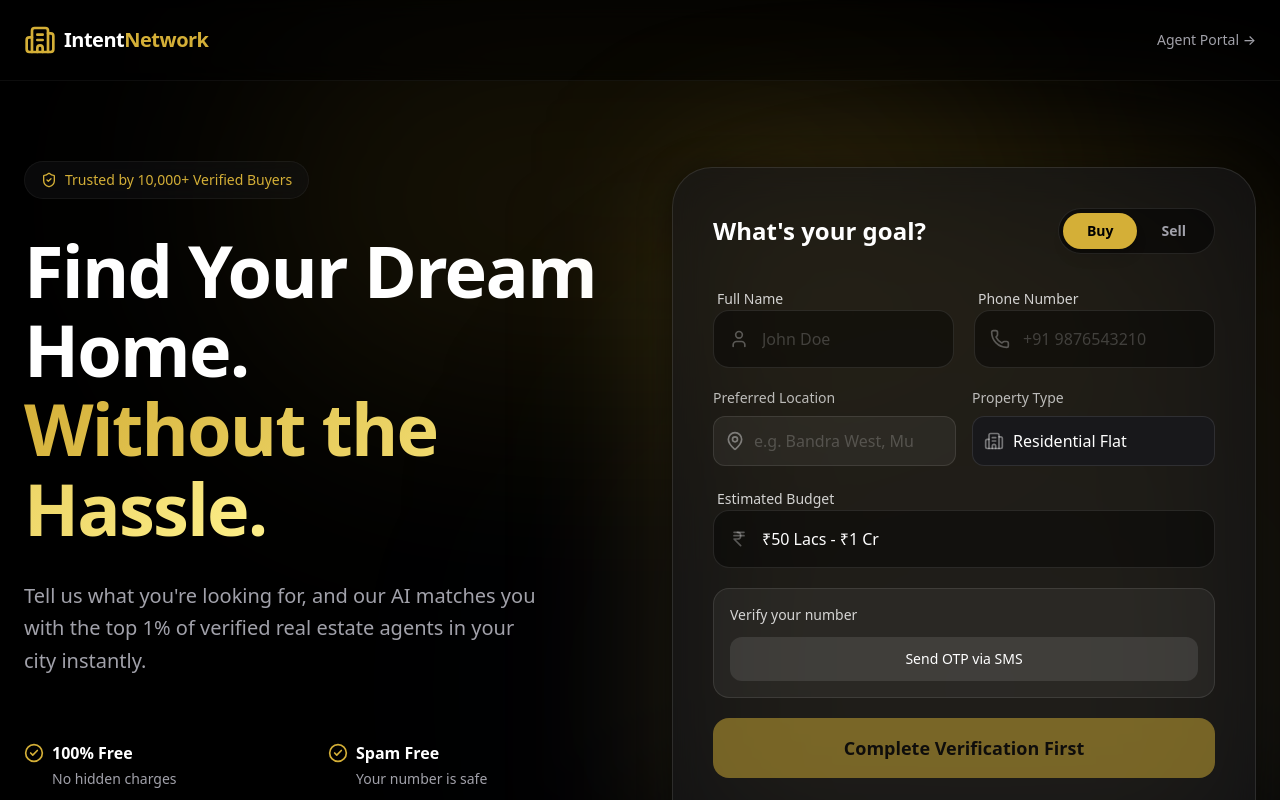
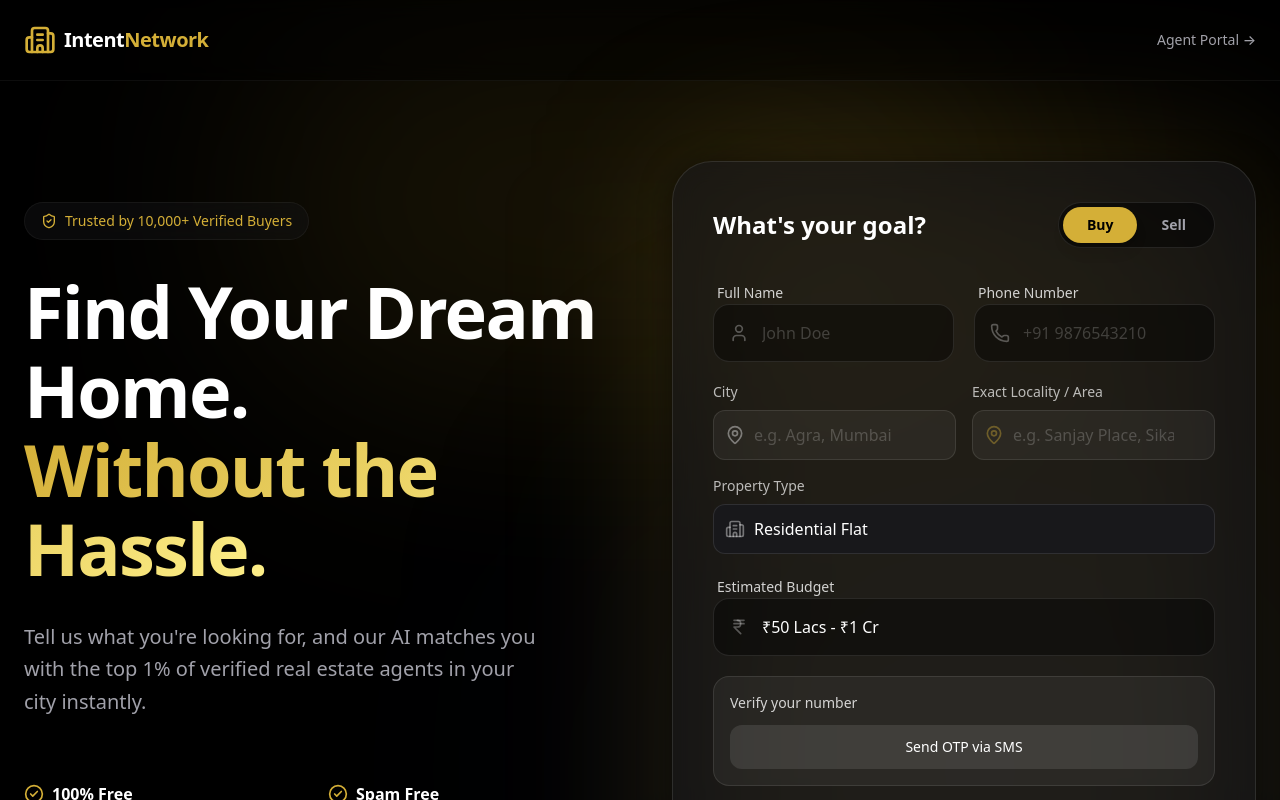
Before and after one commit to shadowbytes39-design/lead-finder, a Next.js app: page / in a window 1280 px wide. Shown: the top 800 px of the page. Built offline with nearby package versions, Linux system fonts and the light colour scheme.

Commit message:
Split location into City and Exact Locality on the frontend to provide micro-market precision

```diff
--- a/src/app/page.tsx
+++ b/src/app/page.tsx
@@ -19,7 +19,8 @@ export default function LandingPage() {
   const [formData, setFormData] = useState({
     name: "",
     phone: "",
-    location: "",
+    city: "",
+    locality: "",
     budget: "50l_1cr",
     propertyType: "Residential Flat"
   });
@@ -50,7 +51,7 @@ export default function LandingPage() {
             phone: formData.phone,
             intent: intent,
             propertyType: formData.propertyType,
-            location: formData.location,
+            location: `${formData.locality}, ${formData.city}`,
             budget: formData.budget
           })
         });
@@ -227,21 +228,36 @@ export default function LandingPage() {
               {/* Location & Property Type Grid */}
               <div className="grid grid-cols-1 md:grid-cols-2 gap-4">
                 <div>
-                  <label className="block text-sm font-medium text-white/70 mb-2">Preferred Location</label>
+                  <label className="block text-sm font-medium text-white/70 mb-2">City</label>
                   <div className="relative">
                     <MapPin className="absolute left-3 top-1/2 -translate-y-1/2 w-5 h-5 text-white/40" />
                     <input
                       type="text"
                       required
-                      placeholder="e.g. Bandra West, Mumbai"
-                      value={formData.location}
-                      onChange={(e) => setFormData({...formData, location: e.target.value})}
+                      placeholder="e.g. Agra, Mumbai"
+                      value={formData.city}
+                      onChange={(e) => setFormData({...formData, city: e.target.value})}
                       className="w-full bg-white/5 border border-white/10 rounded-xl px-10 py-3 text-white placeholder:text-white/20 focus:outline-none focus:ring-2 focus:ring-primary/50 transition-all"
                     />
                   </div>
                 </div>
 
                 <div>
+                  <label className="block text-sm font-medium text-white/70 mb-2">Exact Locality / Area</label>
+                  <div className="relative">
+                    <MapPin className="absolute left-3 top-1/2 -translate-y-1/2 w-5 h-5 text-primary/40" />
+                    <input
+                      type="text"
+                      required
+                      placeholder="e.g. Sanjay Place, Sikandra"
+                      value={formData.locality}
+                      onChange={(e) => setFormData({...formData, locality: e.target.value})}
+                      className="w-full bg-white/5 border border-white/10 rounded-xl px-10 py-3 text-white placeholder:text-white/20 focus:outline-none focus:ring-2 focus:ring-primary/50 transition-all"
+                    />
+                  </div>
+                </div>
+
+                <div className="md:col-span-2">
                   <label className="block text-sm font-medium text-white/70 mb-2">Property Type</label>
                   <div className="relative">
                     <Building2 className="absolute left-3 top-1/2 -translate-y-1/2 w-5 h-5 text-white/40" />
```
